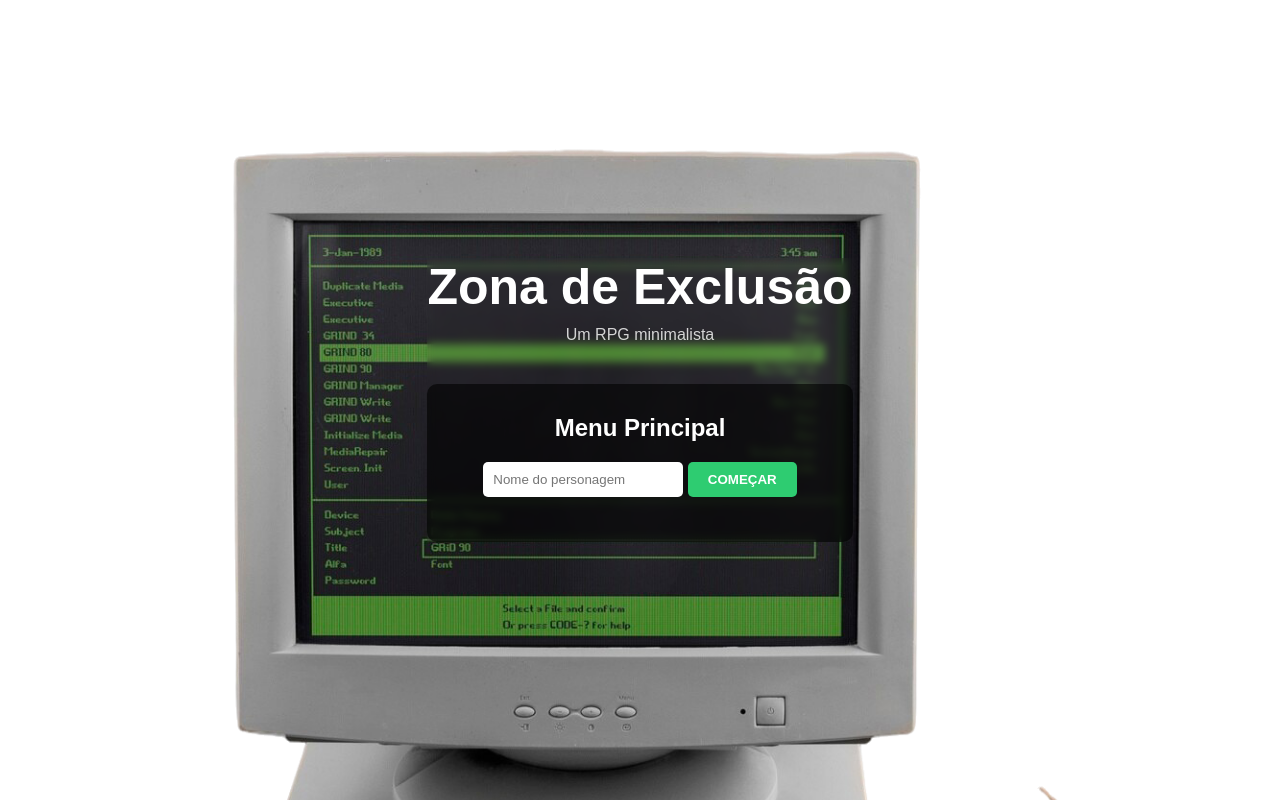
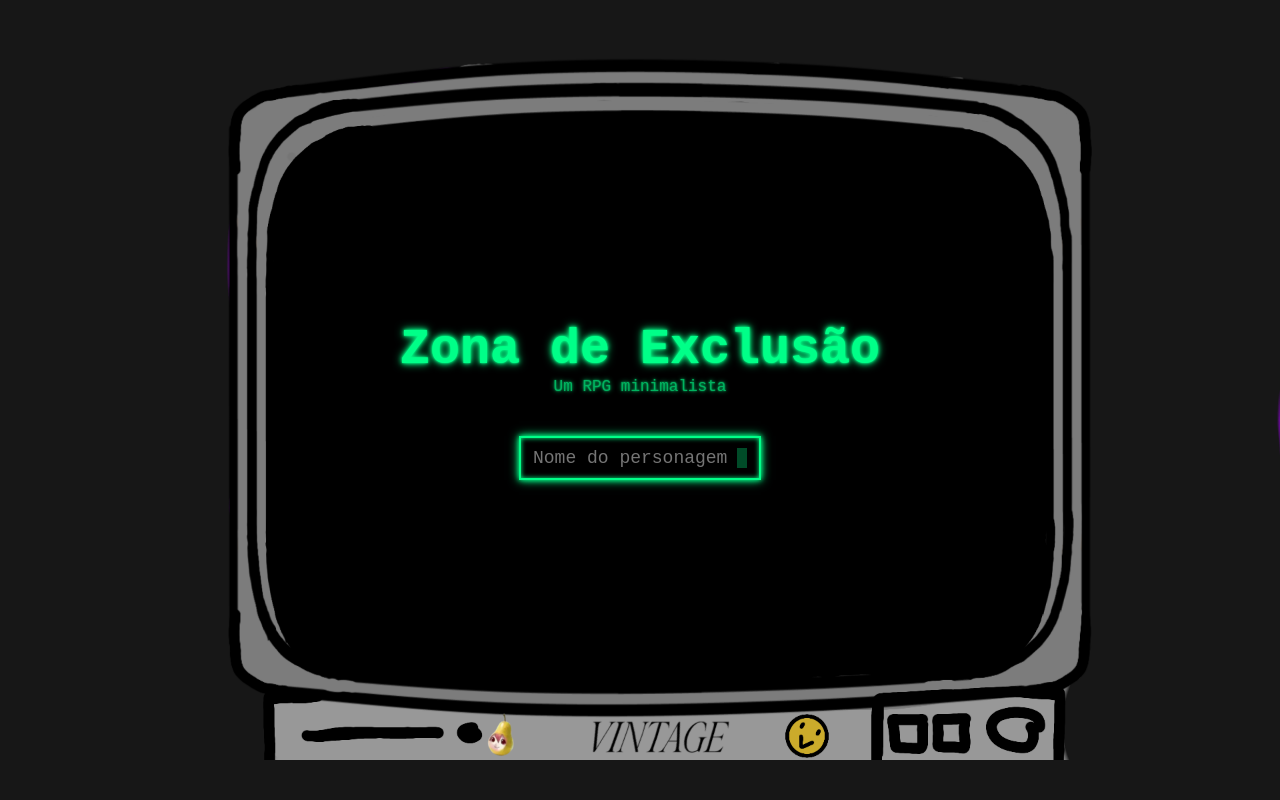
Before and after one commit to brunolourencosilva/Projetinhos, a PHP site: page / in a window 1280 px wide. Run offline with PHP 8.4, Linux system fonts and the light colour scheme.

Commit message:
FEAT: Menu principal quasse completo

```diff
--- a/index.php
+++ b/index.php
@@ -2,6 +2,7 @@
 <html lang="pt-br">
 
 <head>
+
 <meta charset="UTF-8">
 <meta name="viewport" content="width=device-width, initial-scale=1.0">
 
@@ -13,35 +14,42 @@
 
 <body>
 
+<div class="container">
+
+    <!-- Moldura decorativa -->
+    <div class="moldura"></div>
+
     <main class="menu">
 
+        <!-- Título -->
         <div class="titulo">
             <h1>Zona de Exclusão</h1>
             <p>Um RPG minimalista</p>
         </div>
 
+        <!-- Caixa terminal -->
         <div class="menu-box">
 
-        <h2>Menu Principal</h2>
-
-        <form action="inicial.php" method="get">
+            <div class="terminal-box">
 
                 <input
+                class="terminal-input"
                 type="text"
                 name="personagem"
                 placeholder="Nome do personagem"
+                maxlength="20"
                 required
                 >
 
-            <button type="submit">
-            COMEÇAR
-            </button>
+                <span class="cursor"></span>
 
-        </form>
+            </div>
 
         </div>
 
     </main>
 
+</div>
+
 </body>
 </html>
--- a/public/css/tela_main_menu.css
+++ b/public/css/tela_main_menu.css
@@ -1,74 +1,168 @@
+/* ===== Reset básico ===== */
 *{
 margin:0;
 padding:0;
 box-sizing:border-box;
-font-family:Arial, Helvetica, sans-serif;
 }
 
+/* ===== Corpo ===== */
 body{
-
 height:100vh;
+background:rgb(23, 23, 23);
 
 display:flex;
 align-items:center;
 justify-content:center;
 
-/* fundo do jogo */
-background-image: url("../img/temas/computador-antigo.png");
-background-size: cover;
-background-position: center;
-
-color:white;
-
+font-family:"Courier New", monospace;
 }
 
-.menu{
+/* ===== Container geral ===== */
+.container{
+position:relative;
+width:100%;
+height:100vh;
 
-text-align:center;
-backdrop-filter: blur(4px);
-
+display:flex;
+justify-content:center;
+align-items:center;
 }
 
+/* ===== Moldura decorativa ===== */
+.moldura{
+position:absolute;
+
+background-image:url("../img/molduras/Moldura-fundo-01.png");
+background-position:center;
+background-size:contain;
+background-repeat:no-repeat;
+
+width:100%;
+height:100vh;
+
+pointer-events:none;
+}
+
+/* ===== Menu ===== */
+.menu{
+    position:relative;
+    z-index:2;
+
+    text-align:center;
+}
+
+/* ===== Título ===== */
 .titulo h1{
 
+color:#00ff88;
 font-size:50px;
-margin-bottom:10px;
+
+text-shadow:
+0 0 2px #00ff88,
+0 0 5px #00ff88,
+0 0 10px #00ff88;
 
 }
 
 .titulo p{
 
-opacity:0.8;
+color:#00ff88;
+opacity:0.7;
+
 margin-bottom:40px;
+
+text-shadow:
+0 0 2px #00ff88,
+0 0 5px #00ff88;
 
 }
 
-.menu-box{
+/* ===== Caixa terminal ===== */
+/* .menu-box{
 
-background:rgba(0,0,0,0.6);
+background:#020402;
+
 padding:30px;
-border-radius:10px;
+
+border:2px solid #00ff88;
+border-radius:4px;
+
+box-shadow:
+0 0 5px #00ff88,
+0 0 10px #00ff88,
+inset 0 0 5px #00ff88;
+
+color:#00ff88;
+
+} */
+
+.terminal-box{
+display:inline-flex;
+align-items:center;
+
+background:rgb(0, 0, 0);
+
+border:2px solid #00ff88;
+
+padding:10px 12px;
+
+box-shadow:
+0 0 5px #00ff88,
+0 0 10px #00ff88,
+inset 0 0 5px #00ff88;
+}
+
+/* input */
+.terminal-input{
+
+background:transparent;
+border:none;
+
+color:#00ff88;
+
+font-family:"Courier New", monospace;
+font-size:18px;
+
+outline:none;
+
+width:200px;
+
+/* remove cursor padrão */
+caret-color:transparent;
+}
+
+/* cursor fake */
+.cursor{
+
+width:10px;
+height:20px;
+
+background:#00ff88;
+
+margin-left:4px;
+
+animation:piscar 1s infinite;
 
 }
 
-.menu-box h2{
+/* ===== Animação ===== */
+@keyframes piscar{
 
-margin-bottom:20px;
+0%{opacity:1;}
+50%{opacity:0;}
+100%{opacity:1;}
 
 }
 
-input{
+/* ===== Botão ===== */
+button{
 
-padding:10px;
-width:200px;
-margin-bottom:15px;
+box-shadow:
+0 0 5px #00ff88,
+0 0 10px #00ff88,
+inset 0 0 5px #00ff88;
 
-border:none;
-border-radius:5px;
-
-}
-
-button{
+color:#00ff88;
 
 padding:10px 20px;
 
@@ -76,16 +170,16 @@ border:none;
 border-radius:5px;
 
 background:#2ecc71;
-color:white;
+color:#000;
 
 cursor:pointer;
 
 font-weight:bold;
 
+transition:0.2s;
+
 }
 
 button:hover{
-
 background:#27ae60;
-
 }
```
Also changed, not shown: public/img/icones/configuracoes.png (deleted), public/img/icones/funcionarios.png (deleted), public/img/icones/inicio.png (deleted), public/img/icones/pagamentos.png (deleted), public/img/icones/pontos.png (deleted), public/img/icones/solicitacoes.png (deleted), public/img/molduras/Moldura-01.png (added), public/img/molduras/Moldura-02.png (added), public/img/molduras/Moldura-fundo-01.png (added), public/img/temas/Tela_Contraste_Configurações.png (deleted), public/img/temas/Tela_Escura_Configurações.png (deleted), public/img/temas/Tela_Main_Menu.jpg (deleted), public/img/temas/Tela_Padrao_Configurações.png (deleted), public/img/temas/computador-antigo.png (deleted). Lines whose indentation alone changed are shown as unchanged.
